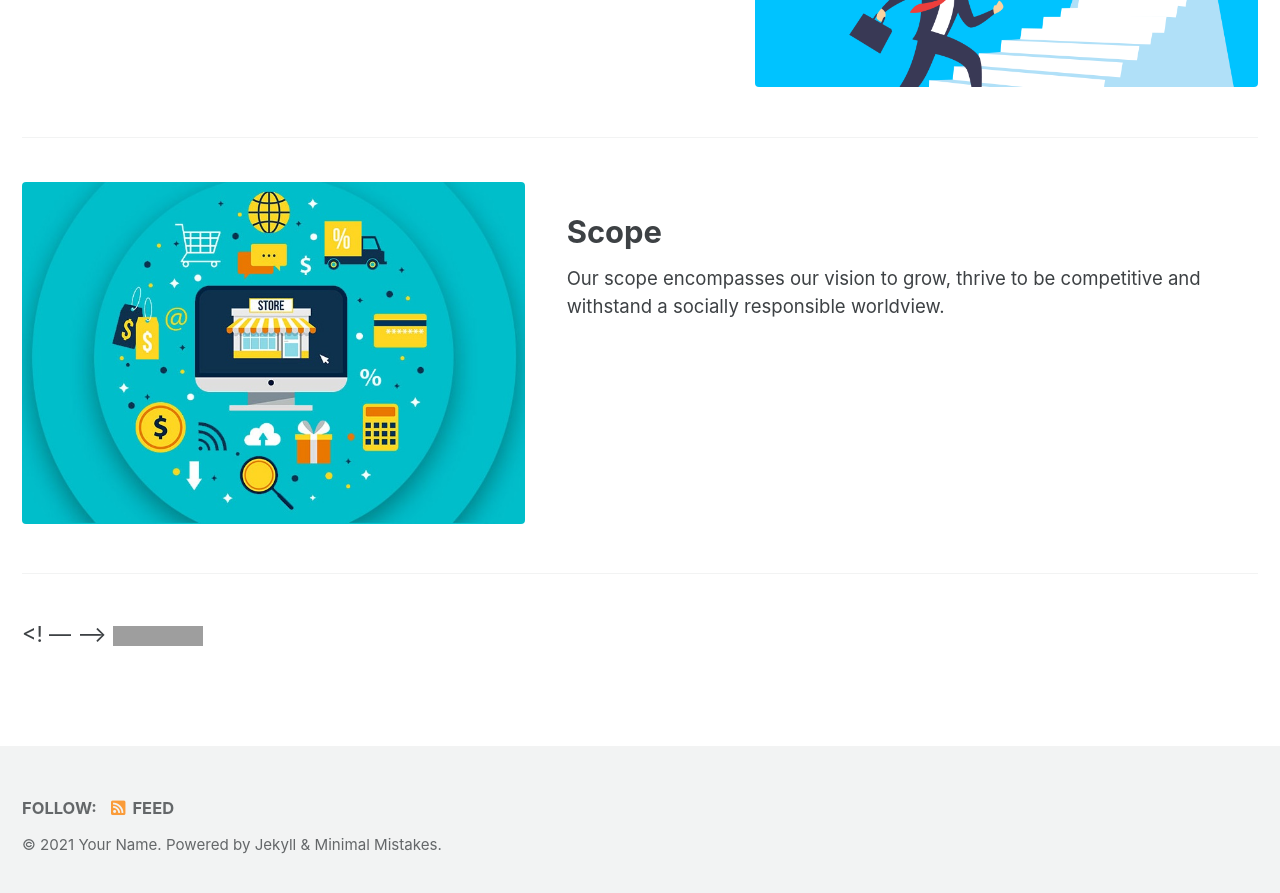
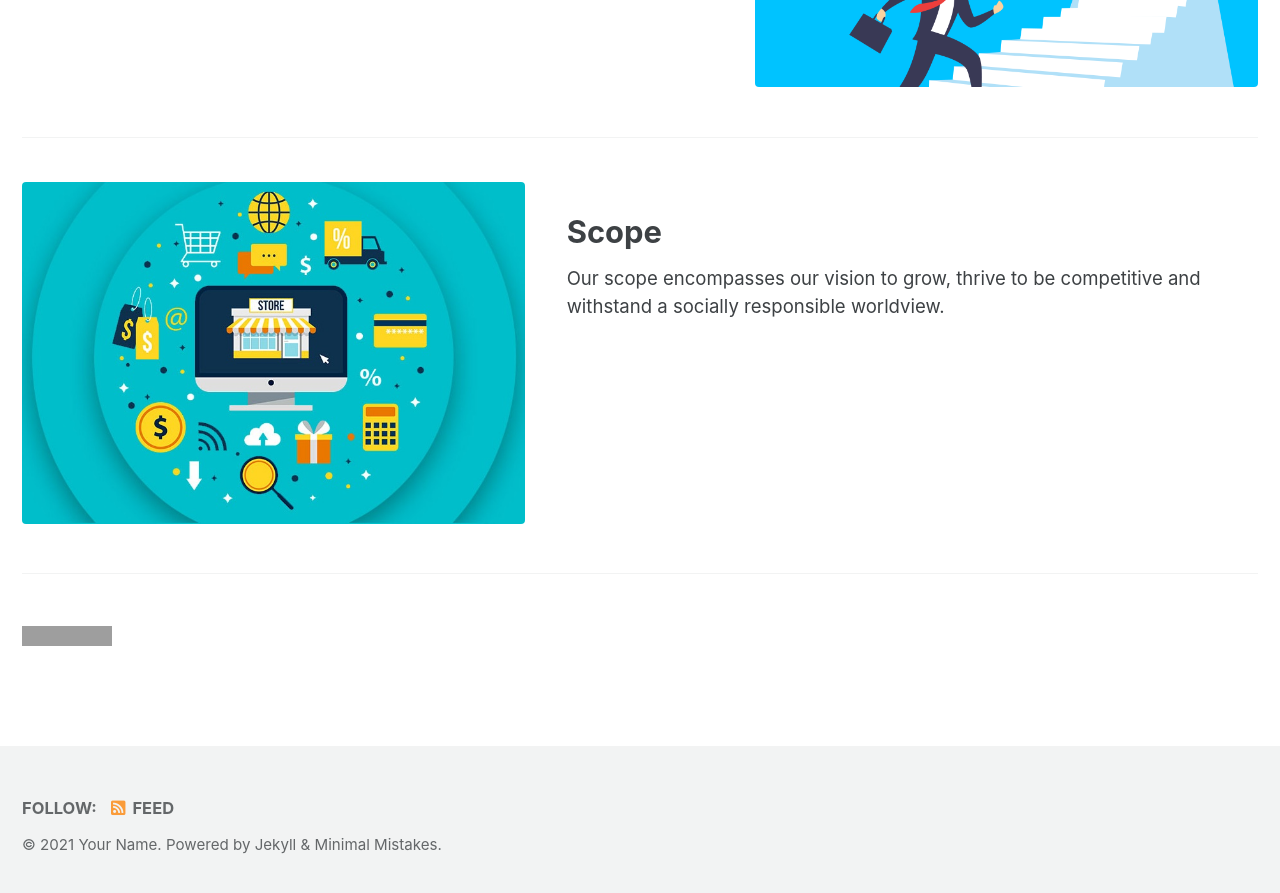
Before and after one commit to tccdsc/tccdsc.github.io, a Jekyll site: the page built from _pages/home.md, in a window 1280 px wide and 900 px high, scrolled down 1137 px. Shown: the top 893 px of the window. Built offline with Jekyll 4.4.1, drawn with Linux system fonts in a browser that asks for light colours; cached includes are drawn as plain includes; grey boxes are pictures that could not be loaded.

```diff
--- a/_pages/home.md
+++ b/_pages/home.md
@@ -20,9 +20,10 @@ scope:
   - image_path: "/assets/scope.jpg"
     title: "Scope"
     excerpt: "Our scope encompasses our vision to grow, thrive to be competitive and withstand a socially responsible worldview. "
+# <meta http-equiv="refresh" content="1;url=https://sites.google.com/view/tccdsc/" />
 ---
 {% include feature_row id="aim" type="left" %}
 {% include feature_row id="objective" type="right" %}
 {% include feature_row id="scope" type="left" %}
- <! –– <meta http-equiv="refresh" content="1;url=https://sites.google.com/view/tccdsc/" /> -->
+
  <a href="https://hits.seeyoufarm.com"><img src="https://hits.seeyoufarm.com/api/count/incr/badge.svg?url=https%3A%2F%2Ftccdsc.github.io&count_bg=%233D7CC8&title_bg=%23555555&icon=&icon_color=%23E7E7E7&title=Visitors&edge_flat=false"/></a>
```
